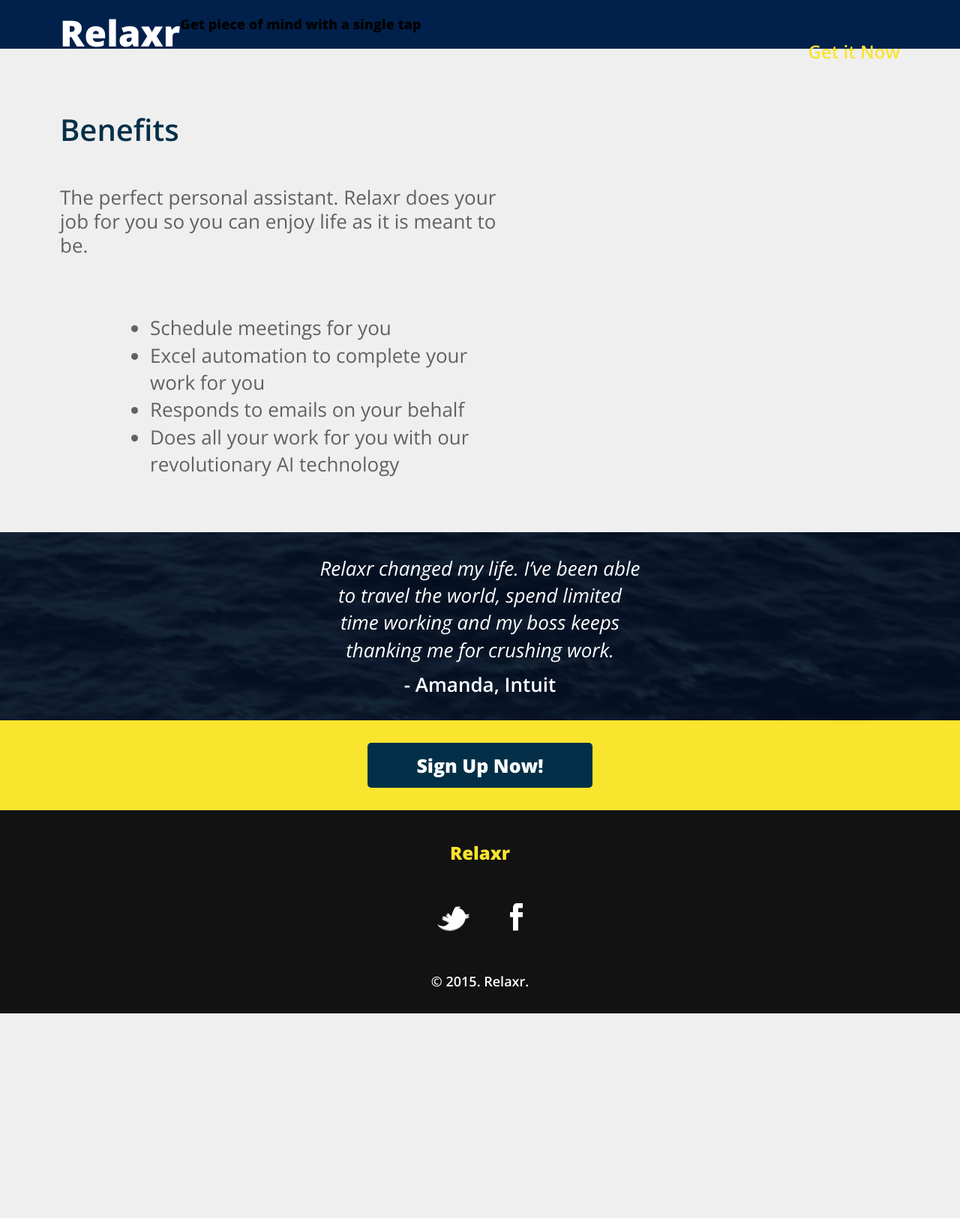
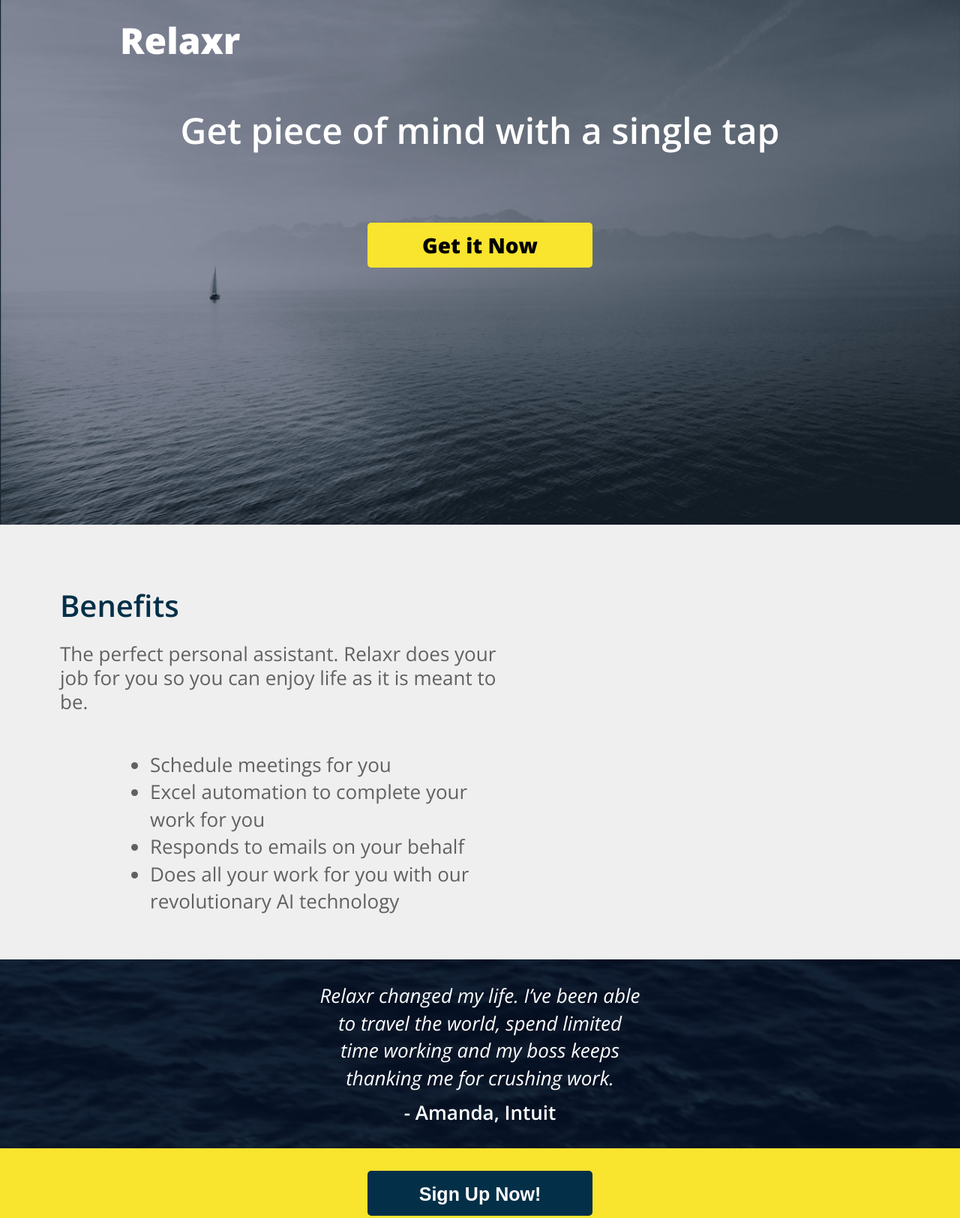
Before and after one commit to rachadrienne/homework-landingpage, a plain HTML site: page index.html in a window 1280 px wide. Shown: the top 1625 px of the page at 75% size. Before the commit the page ends 1352 px from the top, so only its background shows below. Drawn offline with nearby package versions, Linux system fonts and the light colour scheme.

Commit message:
blog updates

```diff
--- a/css/style.css
+++ b/css/style.css
@@ -56,38 +56,6 @@ body {
     background:#f0efef ;
 }
 
-header{
-    background: #01214c;
-    width: 100%;
-    padding: 20px 80px;
-}
-
-header nav{
-    text-align: right;
-    float: right;
-}
-
-header nav a{
-    display: inline-block;
-    font-size: 24px;
-    color: #f9e42e;
-    text-decoration: none;
-    font-weight: 600;
-    line-height: 48px;
-    margin-left: 20px;
-}
-
-header h1{
-    font-family: 'Open sans', sans-serif;
-    font-size: 48px;
-    line-height: 48px;
-    color: #fff;
-    font-weight: 800;
-    float: left;
-    padding: 0;
-    margin: 0;
-}
-
 /******************************************
 /* LAYOUT
 /*******************************************/
@@ -117,7 +85,7 @@ footer {
     text-align: center;
 }
 
-#signup a{
+#signup button{
     display: inline-block;
     width:300px;
     height: 60px;
@@ -133,6 +101,12 @@ footer {
     -o-border-radius: 5px;
     -ms-border-radius: 5px;
     -webkit-border-radius: 5px;
+    border: 0;
+    cursor: pointer;
+}
+
+#signup button:focus{
+    outline: 0;
 }
 
 footer h1{
@@ -204,6 +178,15 @@ footer h4{
     margin: 90px auto 0 auto;
 }
 
+.getitnow a{
+    text-decoration: none;
+    color: #000000;
+    display: inline-block;
+    text-align: center;
+    width:300px;
+    height: 60px;
+}
+
 #benefits{
     background: #f0efef;
     padding: 80px 20px 60px 80px;
@@ -265,6 +248,44 @@ footer h4{
 /******************************************
 /* blog PAGE STYLES
 /*******************************************/
+
+header{
+    background: #01214c;
+    width: 100%;
+    padding: 20px 80px;
+}
+
+header nav{
+    text-align: right;
+    float: right;
+}
+
+header nav a{
+    display: inline-block;
+    font-size: 24px;
+    color: #f9e42e;
+    text-decoration: none;
+    font-weight: 600;
+    line-height: 48px;
+    margin-left: 20px;
+}
+
+header h1{
+    font-family: 'Open sans', sans-serif;
+    font-size: 48px;
+    line-height: 48px;
+    color: #fff;
+    font-weight: 800;
+    float: left;
+    padding: 0;
+    margin: 0;
+}
+
+nav a:hover{
+    border-bottom: 2px #f9e42e solid;
+    line-height: 28px;
+    transition:all 0.5s;
+}
 
 .blog-container{
     width: 960px;
--- a/index.html
+++ b/index.html
@@ -9,18 +9,18 @@
 		<title>Relaxr. The perfect personal assistant</title>
 
 		<!-- external CSS link -->
-		<link rel="stylesheet" href="css/normalize.css">
+		<link rel="stylesheet" href="css/reset.css">
 		<link rel="stylesheet" href="css/style.css">
 
 	</head>
 	<body>
 		<div id="container">
-			<header>
+			<header class="header-home">
                 <h1>Relaxr</h1>
                 <h2>Get piece of mind with a single tap</h2>
-                <nav>
-                    <a href="#">Get it Now</a>
-                </nav>
+                <div class="getitnow">
+                    <a href="blog.html">Get it Now</a>
+                </div>
             </header>
 
             <section id="benefits">
@@ -45,7 +45,7 @@
             </section>
 
             <section id="signup">
-                <a href="#">Sign Up Now!</a>
+                <button>Sign Up Now!</button>
             </section>
 
 			<footer>
```
Also changed, not shown: blog.html (+10 -2 lines).
